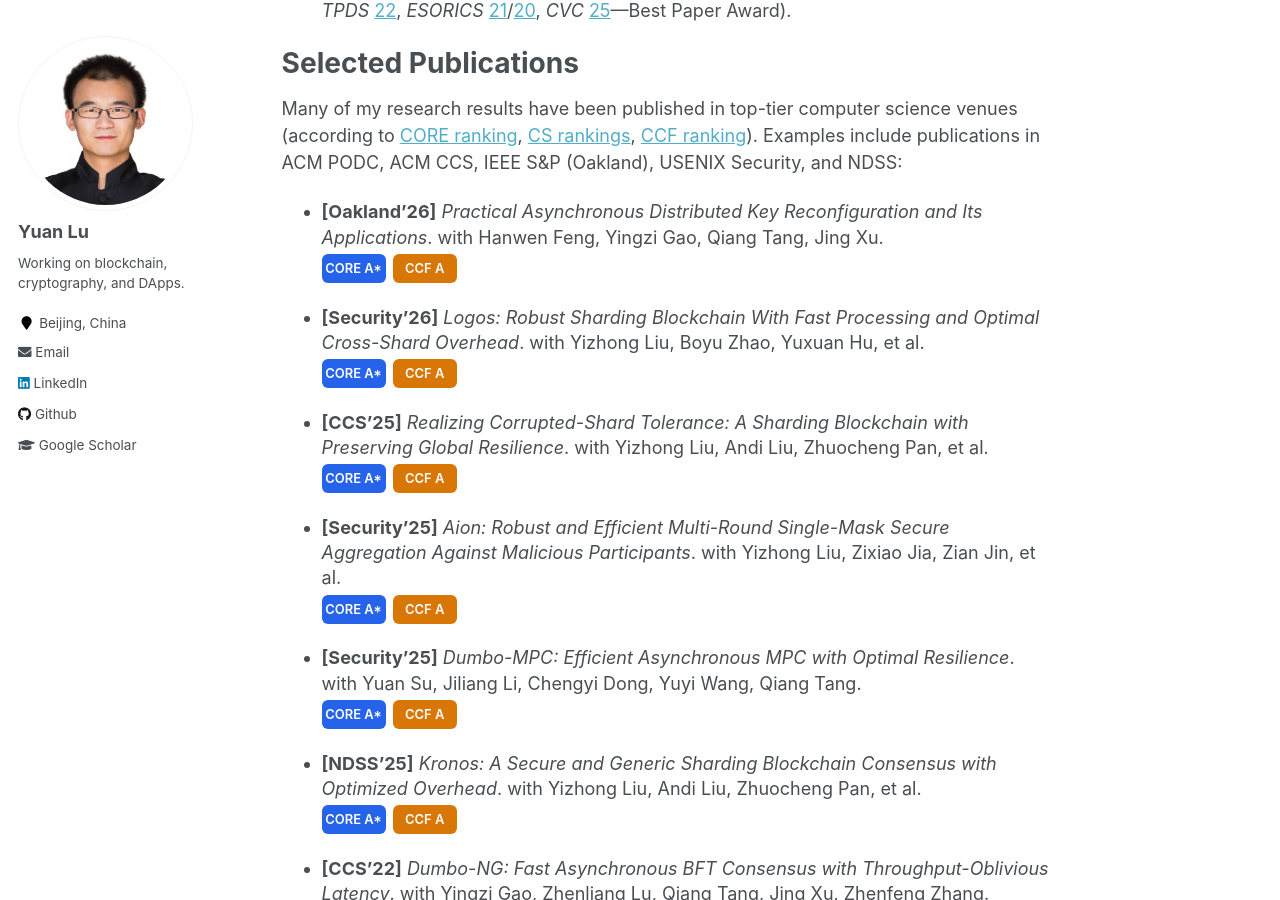
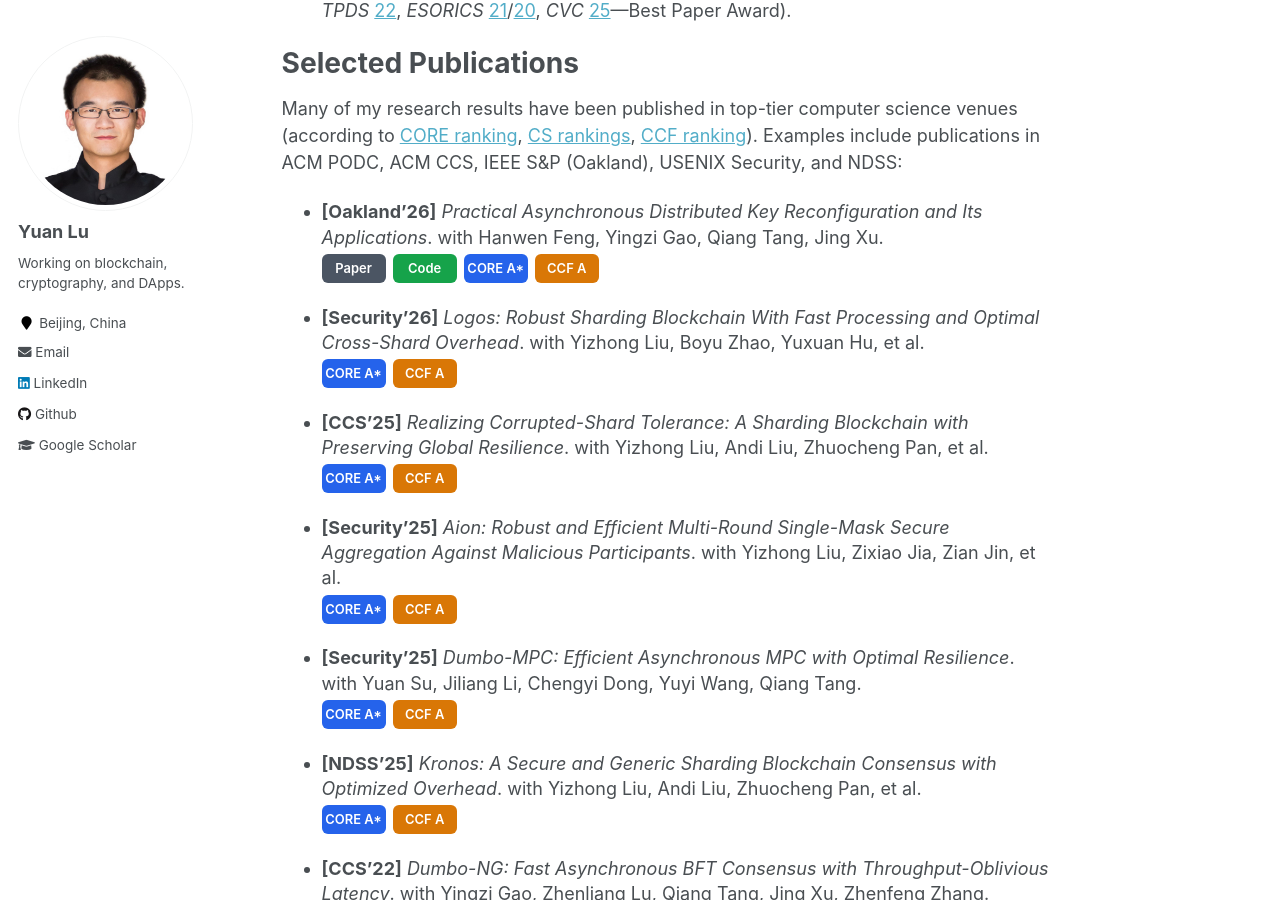
Before and after one commit to yylluu/yylluu.github.io, a Jekyll site: the page built from _pages/about.md, in a window 1280 px wide and 900 px high, scrolled down 826 px. Built offline with Jekyll 4.4.1, drawn with Linux system fonts in a browser that asks for light colours.

Commit message:
Update about.md

```diff
--- a/_pages/about.md
+++ b/_pages/about.md
@@ -34,6 +34,8 @@ Many of my research results have been published in top-tier computer science ven
 <li class="pub-entry">
 <strong>[Oakland’26]</strong> <em>Practical Asynchronous Distributed Key Reconfiguration and Its Applications</em>. with Hanwen Feng, Yingzi Gao, Qiang Tang, Jing Xu.
 <div class="pub-badges">
+<span class="pub-badge badge-paper">Paper</span>
+<span class="pub-badge badge-code">Code</span>
 <span class="pub-badge badge-core">CORE A*</span>
 <span class="pub-badge badge-ccf">CCF A</span>
 </div>
```
